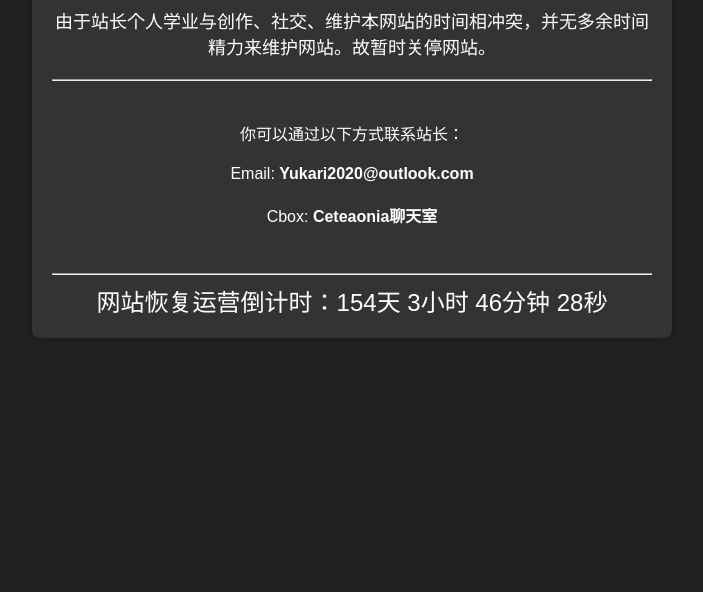
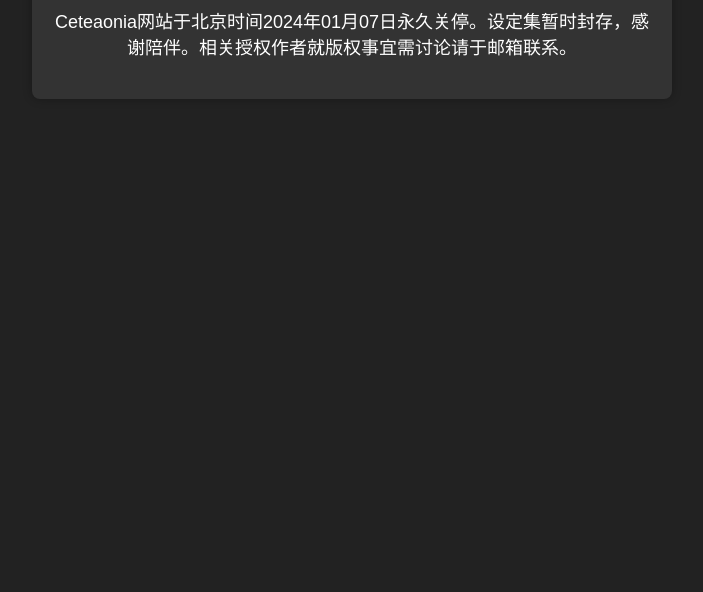
Before and after one commit to Ceteaonia/ceteaonia.github.io, a plain HTML site: page index.html in a window 1280 px wide. Shown: the part 208-800 px from the top of the page, without its empty margins (288-991 px from the left). Drawn offline with Linux system fonts and the light colour scheme.

Commit message:
Update index.html

```diff
--- a/index.html
+++ b/index.html
@@ -53,40 +53,8 @@
 </head>
 <body>
     <div class="container">
-        <h1>Ceteaonia网站暂停运营公告</h1>
-        <p>由于站长个人学业与创作、社交、维护本网站的时间相冲突，并无多余时间精力来维护网站。故暂时关停网站。</p>
-
-        <hr>
-
-        <div class="contact-info">
-            <p>你可以通过以下方式联系站长：</p>
-            <p>Email: <a href="yukari2020@outlook.com"><b>Yukari2020@outlook.com</b></a></p>
-            <p>Cbox: <a href="https://www3.cbox.ws/box/?boxid=3517351&boxtag=nSy1yV"><b>Ceteaonia聊天室</b></a></p>
-        </div>
-        <br>
-        <hr>
-        <div class="countdown" id="countdown"></div>
+        <h1>Ceteaonia网站永久停运公告</h1>
+        <p>Ceteaonia网站于北京时间2024年01月07日永久关停。设定集暂时封存，感谢陪伴。相关授权作者就版权事宜需讨论请于邮箱联系。</p>
     </div>
-
-    <script>
-        // 设置目标日期和时间
-        var targetDate = new Date("2024-06-09T12:00:00").getTime();
-
-        // 更新倒计时
-        var countdownElement = document.getElementById("countdown");
-        var countdownInterval = setInterval(function() {
-            var now = new Date().getTime();
-            var distance = targetDate - now;
-
-            // 计算剩余的天、小时、分钟和秒数
-            var days = Math.floor(distance / (1000 * 60 * 60 * 24));
-            var hours = Math.floor((distance % (1000 * 60 * 60 * 24)) / (1000 * 60 * 60));
-            var minutes = Math.floor((distance % (1000 * 60 * 60)) / (1000 * 60));
-            var seconds = Math.floor((distance % (1000 * 60)) / 1000);
-
-            // 显示倒计时
-            countdownElement.innerHTML = "网站恢复运营倒计时：" + days + "天 " + hours + "小时 " + minutes + "分钟 " + seconds + "秒";
-        }, 1000);
-    </script>
 </body>
 </html>
```
